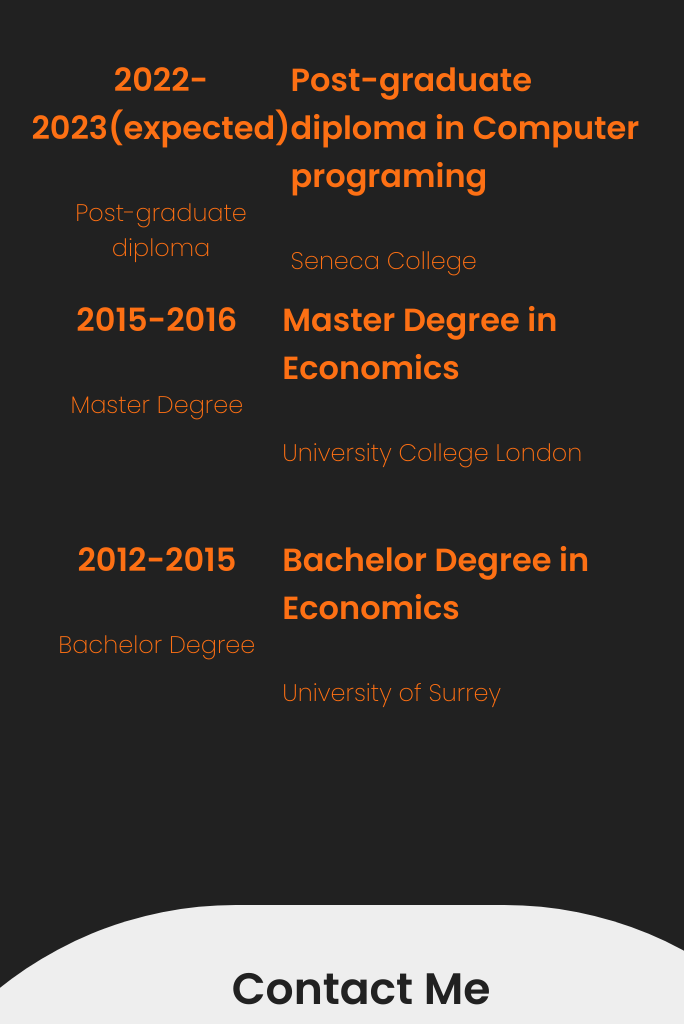
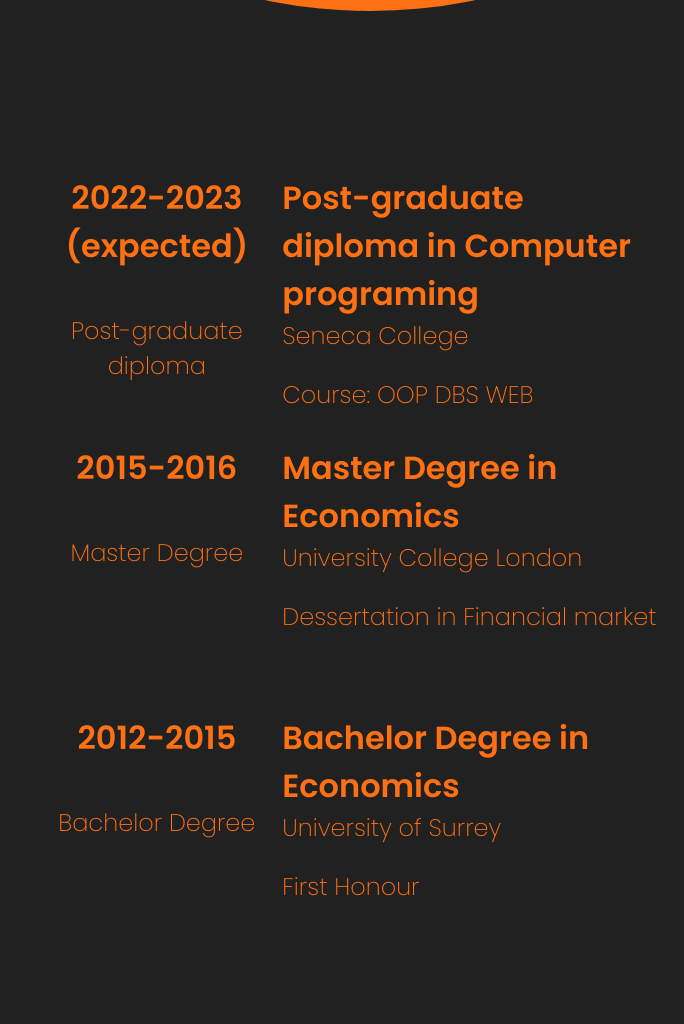
Before and after one commit to PiusPoon/piuspoon.github.io, a plain HTML site: page index.html in a window 1280 px wide. Shown: the part 2445-3469 px from the top of the page, without its empty margins (150-834 px from the left). Drawn offline with Linux system fonts and the light colour scheme.

Commit message:
Add files via upload

```diff
--- a/index.html
+++ b/index.html
@@ -40,6 +40,9 @@
           <article id="description">
             <h3>About me</h3>
             <p>
+              I am a high-achieving programming student with solid financial experience.
+            </p>
+            <p>
               I declare that my assessment is wholly my own work in accordance
               with Seneca Academic Policy. No part of this assessment has been
               copied manually or electronically from any other source (including
@@ -47,6 +50,7 @@
               instructors and / or made available in this assessment for my use.
               I also declare that no part of this assignment has been
               distributed to other students.
+
             </p>
             <p><strong>Date:</strong> Aug 6,2022</p>
           </article>
@@ -86,24 +90,27 @@
         <section id="edulist">
           <section id="education1" class="cards">
             <div class="icon">
-              <h4>2022-2023(expected)</h4>
+              <h4>2022-2023 (expected)</h4>
               <p>Post-graduate diploma</p>
             </div>
 
             <div class="description">
               <h4>Post-graduate diploma in Computer programing</h4>
               <p>Seneca College</p>
+              <p>Course: OOP DBS WEB</p>
             </div>
           </section>
           <section id="education2" class="cards">
             <div class="icon">
               <h4>2015-2016</h4>
               <p>Master Degree</p>
+
             </div>
 
             <div class="description">
               <h4>Master Degree in Economics</h4>
               <p>University College London</p>
+              <p>Dessertation in Financial market</p>
             </div>
           </section>
           <section id="education3" class="cards">
@@ -115,6 +122,7 @@
             <div class="description">
               <h4>Bachelor Degree in Economics</h4>
               <p>University of Surrey</p>
+              <p>First Honour</p>
             </div>
           </section>
         </section>
--- a/style.css
+++ b/style.css
@@ -172,7 +172,7 @@ button :visited {
   display: grid;
   grid-template-columns: 1fr 1.5fr;
   margin: auto;
-  padding: 10px 50px 0px 0px;
+  padding: 00px 50px 40px 0px;
 }
 
 .icon h4 {
@@ -186,11 +186,13 @@ button :visited {
 }
 
 .description h4 {
+  margin-bottom: 0%;
   font-size: 24pt;
 }
 
 .description p {
   font-size: 18pt;
+  margin-top: 0%;
 }
 
 #frameCont {
```
